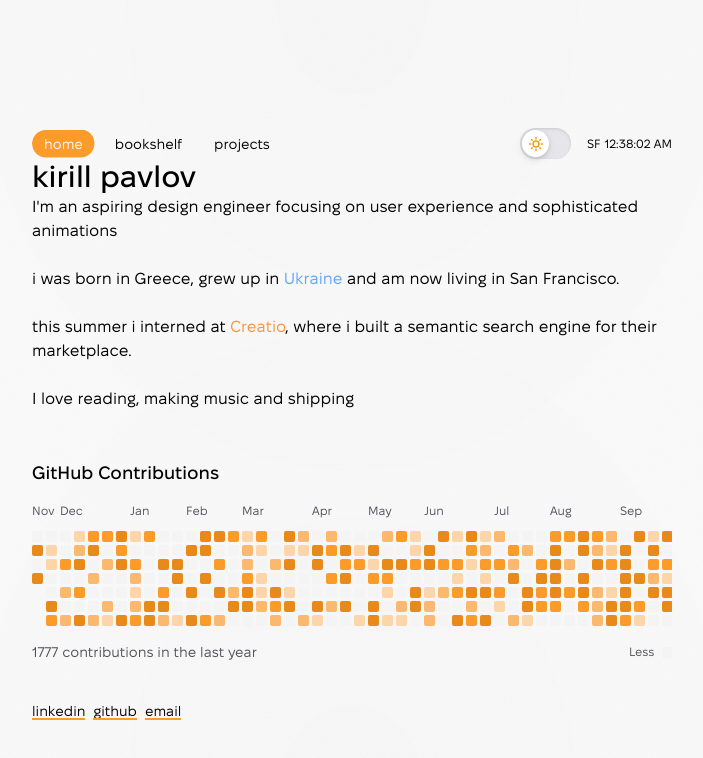
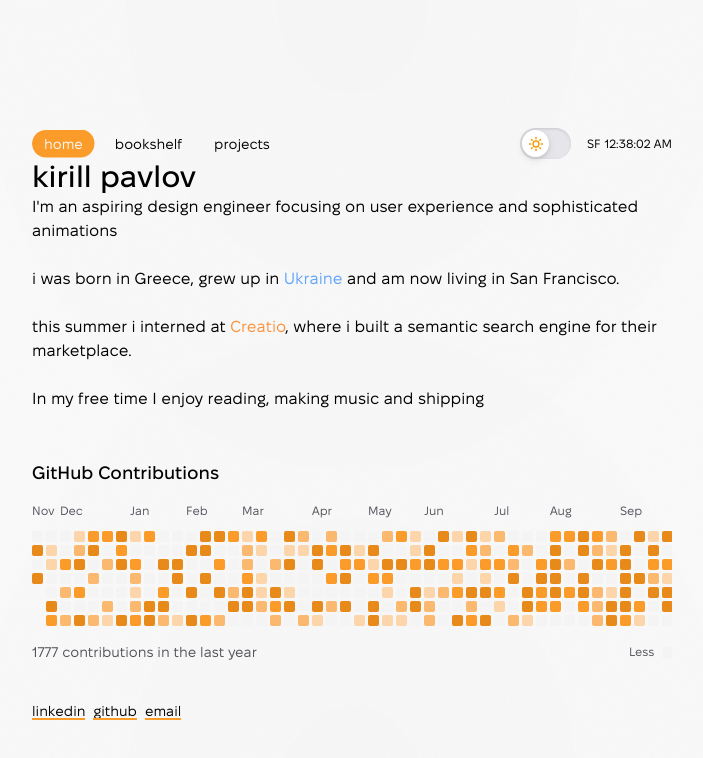
Before and after one commit to kirillpav/minimal-portfolio, a Next.js app: page / in a window 1280 px wide. Shown: the top 758 px of the page, without its empty margins (288-991 px from the left). Built offline with nearby package versions, Linux system fonts and the light colour scheme.

Commit message:
Update personal description in Home component

```diff
--- a/src/app/page.tsx
+++ b/src/app/page.tsx
@@ -29,7 +29,8 @@ export default function Home() {
           </a>
           , where i built a semantic search engine for their marketplace.
           <br />
-          <br />I love{" "}
+          <br />
+          In my free time I enjoy{" "}
           <a
             className="hover:text-custom-accent transform duration-200"
             href="https://www.goodreads.com/user/show/159310567-kirill-pavlov"
```
